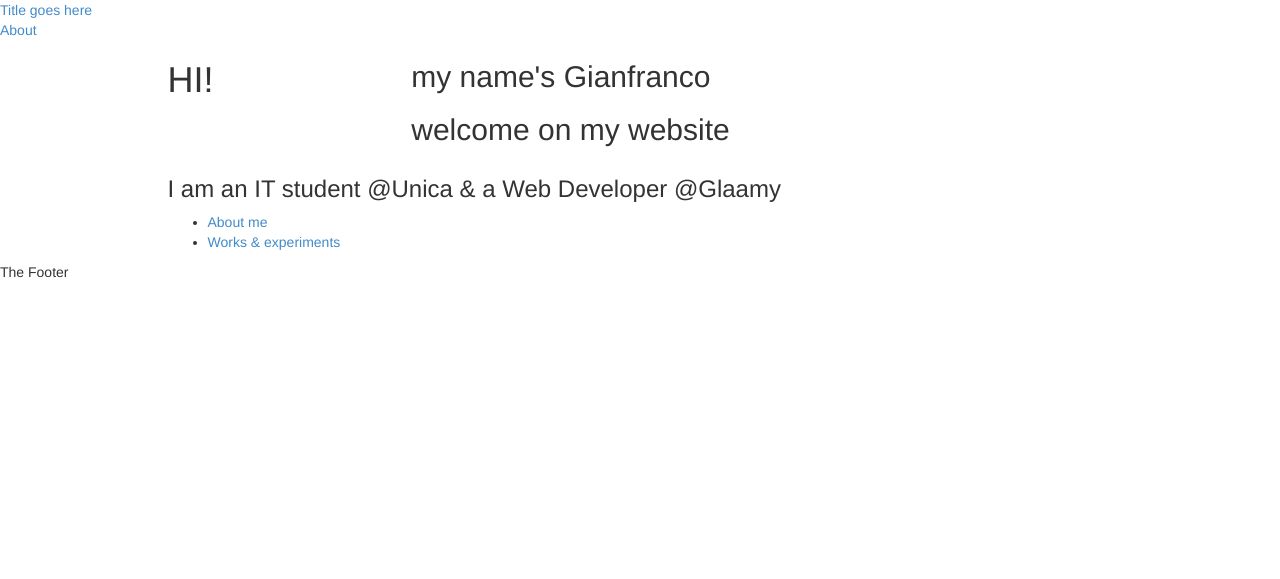
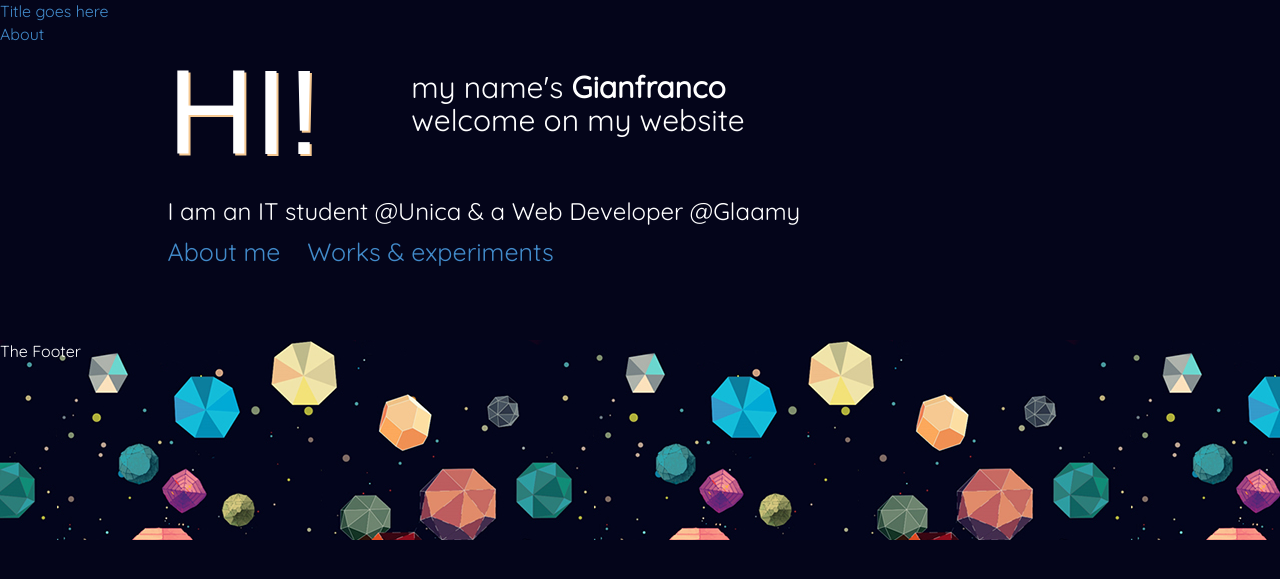
Before and after one commit to GianfrancoFrau/GianfrancoFrau.github.io, a Jekyll site: the page built from index.html, in a window 1280 px wide. Shown: the top 579 px of the page. Built offline with Jekyll 4.4.1, drawn with Linux system fonts in a browser that asks for light colours; some web fonts are replaced.

Commit message:
fixed layout from previous ghost theme

```diff
--- a/_includes/footer.html
+++ b/_includes/footer.html
@@ -1,3 +1,3 @@
-<footer class="site-footer">
+<footer id="g-site-footer">
   The Footer
 </footer>
--- a/_includes/head.html
+++ b/_includes/head.html
@@ -10,7 +10,7 @@
     <link href='http://fonts.googleapis.com/css?family=Quicksand' rel='stylesheet' type='text/css'>
     <link href='http://fonts.googleapis.com/css?family=Droid+Sans:700' rel='stylesheet' type='text/css'>
     <link rel="stylesheet" href="{{ "/assets/bower_components/bootstrap/dist/css/bootstrap.min.css" | prepend: site.baseurl }}">
-    <link rel="stylesheet" href="{{ "/assets/bower_components/ionicons/css/ionicons.min.css" | prepend: site.baseurl }}"
+    <link rel="stylesheet" href="{{ "/assets/bower_components/ionicons/css/ionicons.min.css" | prepend: site.baseurl }}">
     <link rel="stylesheet" href="{{ "/assets/css/main.css" | prepend: site.baseurl }}">
 
 </head>
--- a/_layouts/default.html
+++ b/_layouts/default.html
@@ -3,7 +3,7 @@
 
   {% include head.html %}
 
-    <body>
+    <body class="quicksand">
 
     {% include header.html %}
 
--- a/assets/css/main.css
+++ b/assets/css/main.css
@@ -65,7 +65,7 @@
 }
 #g-site-footer {
   min-height: 200px;
-  background: url('../img/custom_asteroids.jpg');
+  background: url('../img/footer_asteroids.jpg');
 }
 
 @media (max-width: 767px) {
--- a/index.html
+++ b/index.html
@@ -11,10 +11,9 @@
     {% endfor %}
   </ul> -->
 
-  <div class="container" id="g-home-container">
+<div class="container" id="g-home-container">
     <div class="row">
         <div class="col-sm-10 col-sm-offset-1">
-
             <div class="row" id="g-home-titles">
                 <div class="col-sm-3">
                     <h1 class="boldroid">HI!</h1>
@@ -33,7 +32,6 @@
                     </ul>
                 </div>
             </div>
-
         </div>
     </div>
 </div>
```
Also changed, not shown: assets/img/custom_asteroids.jpg (added), assets/img/footer_asteroids.jpg (added).
